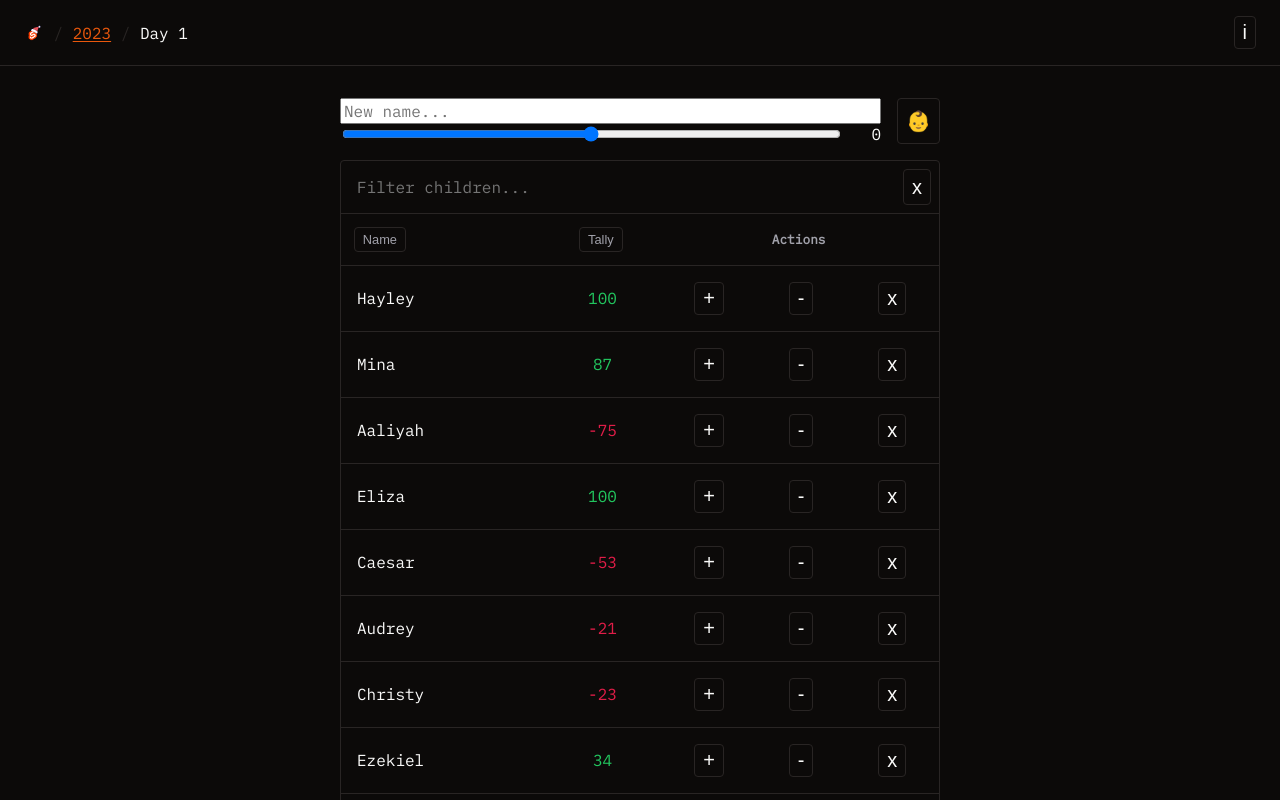
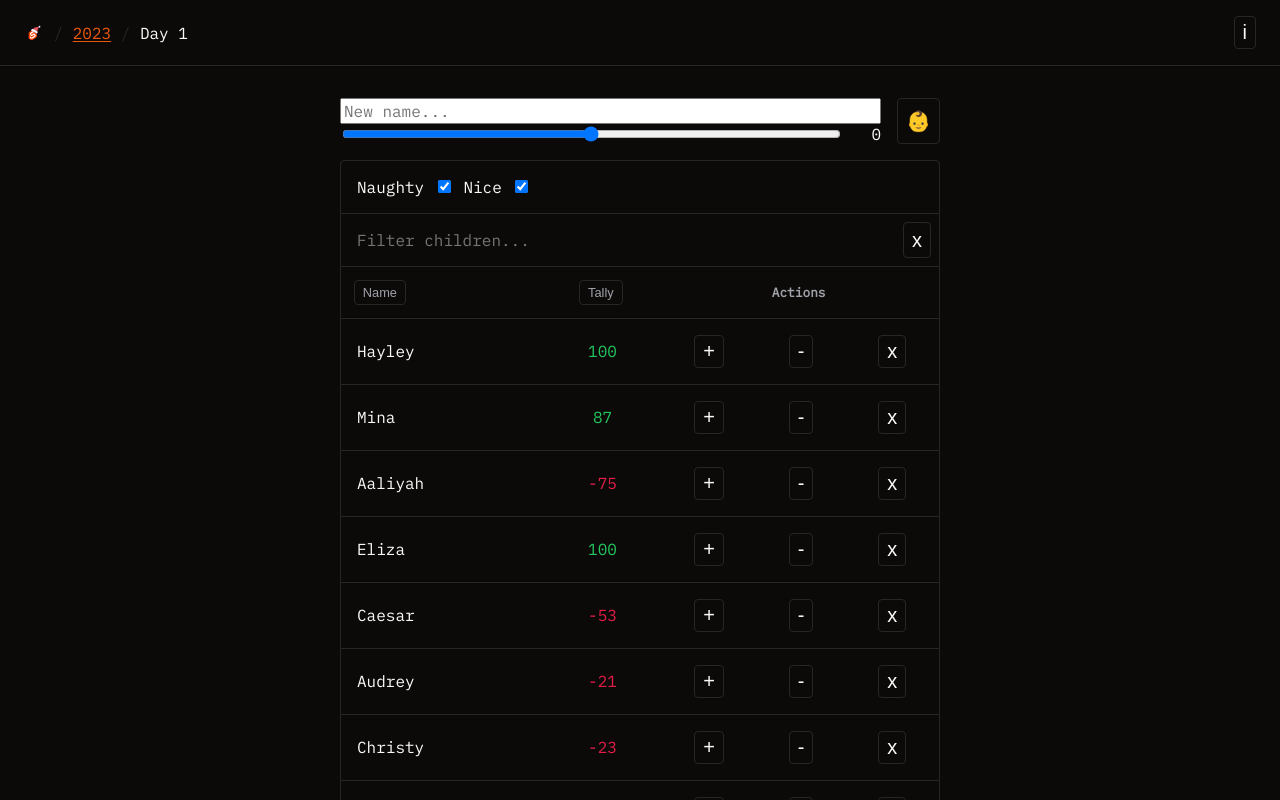
Before and after one commit to thomcleary/advent-of-svelte, a SvelteKit app: page /2023/day/1 in a window 1280 px wide. Shown: the top 800 px of the page. Built offline with nearby package versions, Linux system fonts and the light colour scheme; no server answers.

Commit message:
i wouldve forgotten to do this part

```diff
--- a/src/routes/2023/day/1/+page.svelte
+++ b/src/routes/2023/day/1/+page.svelte
@@ -23,6 +23,7 @@
 	/*
 	TODO
 		- Style the filter input
+		- Add check boxes to filter naughty/nice
 		- Make name button sort table by name
 		- Make +/- buttons toggle tally
 		- Make tally button sort table by tally
@@ -69,6 +70,18 @@
 			<table>
 				<thead>
 					<tr>
+						<td colspan="3">
+							<label
+								>Naughty
+								<input type="checkbox" checked />
+							</label>
+							<label
+								>Nice
+								<input type="checkbox" checked />
+							</label>
+						</td>
+					</tr>
+					<tr>
 						<td colspan="3" style="padding: 0.5rem;">
 							<div style="display: flex; gap: 1rem;">
 								<input
@@ -101,9 +114,7 @@
 							<tr>
 								<td>{child.name}</td>
 								<td
-									style:color={`var(--${
-										child.tally === 0 ? 'orange' : child.tally < 0 ? 'red' : 'green'
-									})`}
+									style:color={`var(--${child.tally < 0 ? 'red' : 'green'})`}
 									style:text-align="center">{child.tally}</td
 								>
 								<td class="actions"
```
